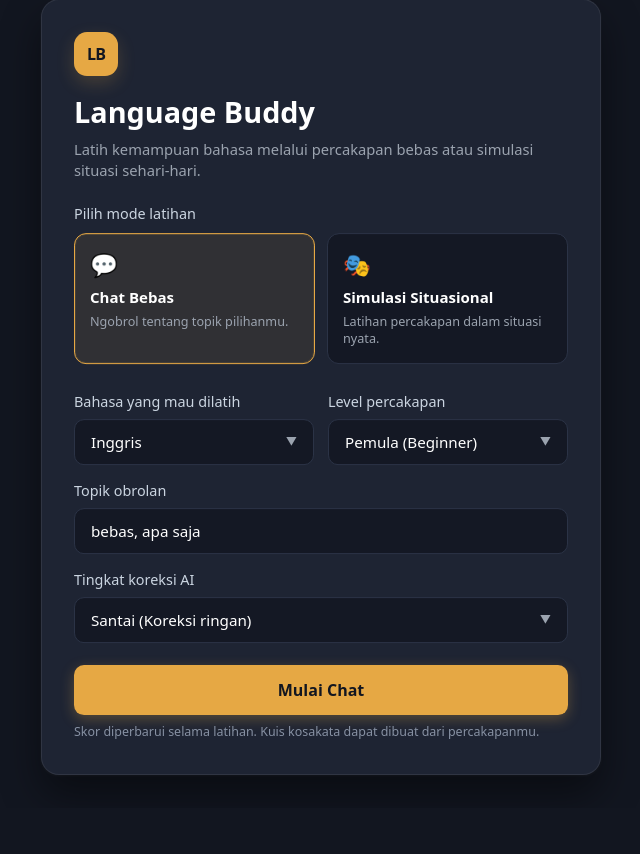
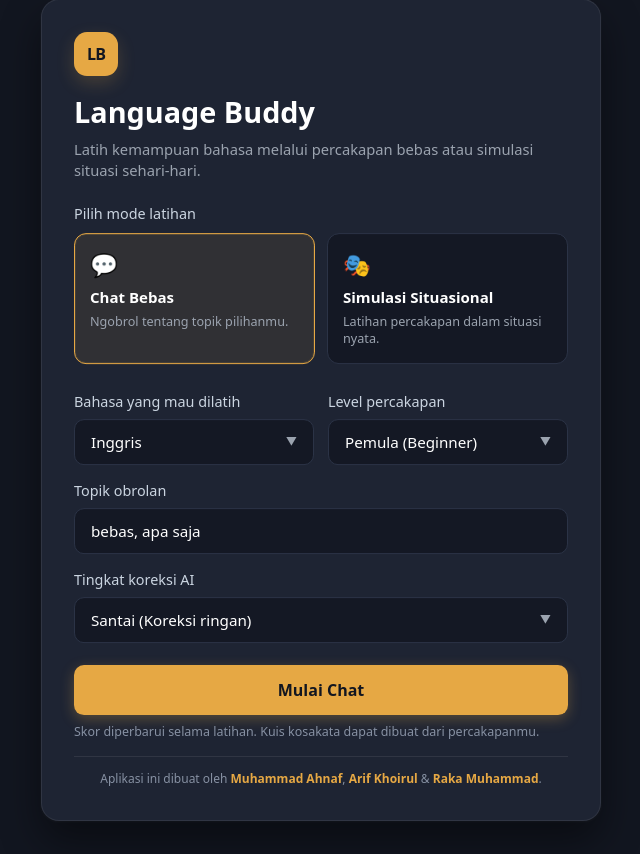
Before and after one commit to MuhammadAhnapp/projek-pembelajaran-bahasa, a Flask app: page / in a window 1280 px wide. Shown: the part 24-878 px from the top of the page, without its empty margins (319-959 px from the left). Before the commit the page ends 799 px from the top, so only its background shows below. Run offline with Flask 3, Linux system fonts and the light colour scheme.

Commit message:
Add credits section and app creators information

```diff
--- a/templates/index.html
+++ b/templates/index.html
@@ -12,6 +12,10 @@
       <div class="welcome-badge">Welcome to</div>
       <h1 class="welcome-title">Language <span>Buddy</span></h1>
       <p class="welcome-sub">Partner AI interaktif untuk latihan berbagai bahasa</p>
+      <div class="welcome-credits">
+        <p class="welcome-credits-label">Dikembangkan oleh</p>
+        <p class="welcome-creators">Muhammad Ahnaf <span>•</span> Arif Khoirul <span>•</span> Raka Muhammad</p>
+      </div>
       <div class="welcome-loader"></div>
     </div>
   </div>
@@ -106,6 +110,7 @@
 
     <button id="startBtn" type="button">Mulai Chat</button>
     <p class="privacy-note">Skor diperbarui selama latihan. Kuis kosakata dapat dibuat dari percakapanmu.</p>
+    <p class="app-credit">Aplikasi ini dibuat oleh <strong>Muhammad Ahnaf</strong>, <strong>Arif Khoirul</strong> &amp; <strong>Raka Muhammad</strong>.</p>
   </main>
 
   <main id="chatLayout" class="chat-layout hidden">
@@ -141,6 +146,7 @@
         <p id="scoreFeedback">Mulai percakapan untuk mendapatkan saran belajar.</p>
       </div>
       <p class="score-disclaimer">Skor adalah perkiraan pembelajaran berbantuan AI, bukan sertifikat kemampuan resmi.</p>
+      <p class="app-credit chat-credit">Dibuat oleh <strong>Muhammad Ahnaf</strong>, <strong>Arif Khoirul</strong> &amp; <strong>Raka Muhammad</strong>.</p>
     </aside>
 
     <section id="chatScreen" class="chat-card">
```
